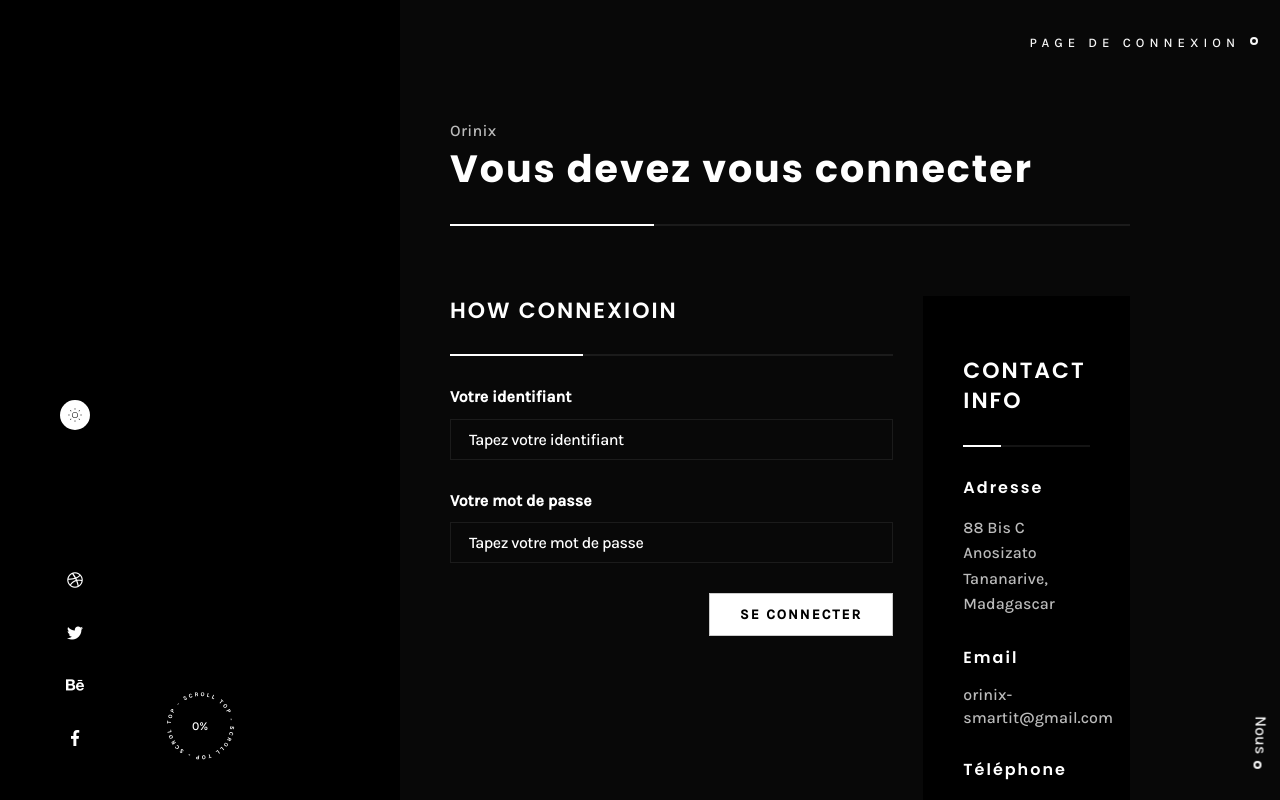
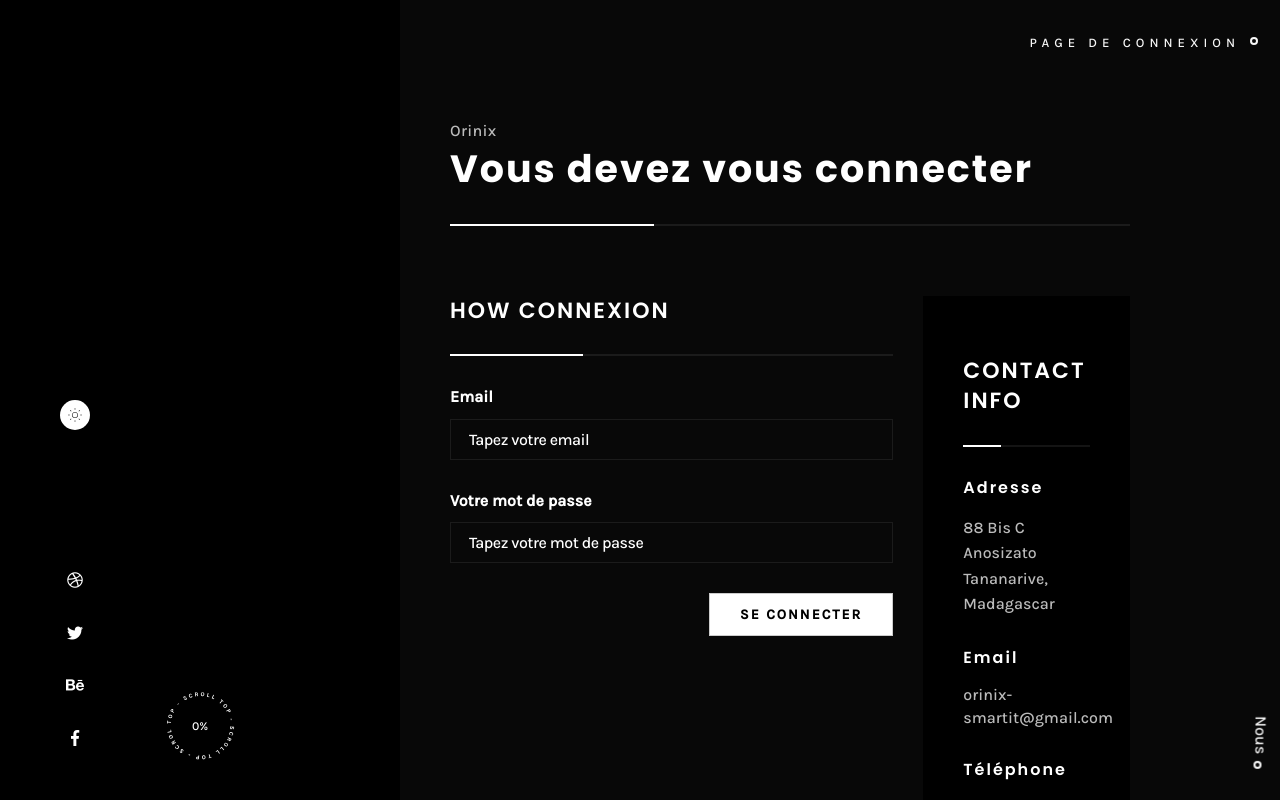
Before and after one commit to loicrasoarahona/Webcup2023, a CodeIgniter app: page /webcup2023/index.php/welcome/index in a window 1280 px wide. Run offline with CodeIgniter, Linux system fonts and the light colour scheme.

Commit message:
template

```diff
--- a/application/config/config.php
+++ b/application/config/config.php
@@ -23,7 +23,7 @@ defined('BASEPATH') or exit('No direct script access allowed');
 | a PHP script and you can easily do that on your own.
 |
 */
-$config['base_url'] = 'http://webcup/';
+$config['base_url'] = 'http://localhost/webcup2023';
 
 /*
 |--------------------------------------------------------------------------
@@ -387,7 +387,7 @@ $config['sess_driver'] = 'files';
 $config['sess_cookie_name'] = 'ci_session';
 $config['sess_samesite'] = 'Lax';
 $config['sess_expiration'] = 7200;
-$config['sess_save_path'] = APPPATH.'sessions';
+$config['sess_save_path'] = APPPATH . 'sessions';
 $config['sess_match_ip'] = FALSE;
 $config['sess_time_to_update'] = 300;
 $config['sess_regenerate_destroy'] = FALSE;
--- a/application/controllers/Signin.php
+++ b/application/controllers/Signin.php
@@ -6,6 +6,6 @@ class Signin extends CI_Controller
 
     public function index()
     {
-        $this->load->view('signin');
+        $this->load->view('login');
     }
 }
--- a/application/views/login.php
+++ b/application/views/login.php
@@ -392,31 +392,8 @@
                     <div class="col-lg-8">
                         <div class="form-box d-flex flex-column">
                             <h4 class="title-block p-relative mb-30 text-uppercase border-section-bottom">How
-                                Connexioin</h4>
-                            <form id="contact-form" class="form w-100" method="post" action="contact.php" data-toggle="validator">
-                                <div class="messages"></div>
-                                <div class="input__wrap controls">
-                                    <div class="form-group">
-                                        <div class="entry-box">
-                                            <label>Votre identifiant</label>
-                                            <input id="form_name" type="text" name="name" placeholder="Tapez votre identifiant" required="required" data-error="Le nom est requis">
-                                        </div>
-                                        <div class="help-block with-errors"></div>
-                                    </div>
-                                    <div class="form-group">
-                                        <div class="entry-box">
-                                            <label>Votre mot de passe</label>
-                                            <input id="form_email" type="email" name="email" placeholder="Tapez votre mot de passe" required="required" data-error="Le mot de passe est requis">
-                                        </div>
-                                        <div class="help-block with-errors"></div>
-                                    </div>
-                                    <div class="text-right">
-                                        <div class="image-zoom w-auto d-inline-block move-circle" data-dsn="parallax">
-                                            <input type="submit" value="Se connecter" class="v-light">
-                                        </div>
-                                    </div>
-                                </div>
-                            </form>
+                                Connexion</h4>
+                            <?php include "signin.php" ?>
                         </div>
                     </div>
 
--- a/application/views/signin.php
+++ b/application/views/signin.php
@@ -1,15 +1,26 @@
 <div>
-    <form action="" method="post">
-        <div class="form-group">
-            <label for="">Email : </label>
-            <input type="email" name="email">
+    <form id="contact-form" class="form w-100" method="post" action="contact.php" data-toggle="validator">
+        <div class="messages"></div>
+        <div class="input__wrap controls">
+            <div class="form-group">
+                <div class="entry-box">
+                    <label>Email</label>
+                    <input id="form_name" type="email" name="email" placeholder="Tapez votre email" required="required" data-error="Le nom est requis">
+                </div>
+                <div class="help-block with-errors"></div>
+            </div>
+            <div class="form-group">
+                <div class="entry-box">
+                    <label>Votre mot de passe</label>
+                    <input id="form_email" type="password" name="mdp" placeholder="Tapez votre mot de passe" required="required" data-error="Le mot de passe est requis">
+                </div>
+                <div class="help-block with-errors"></div>
+            </div>
+            <div class="text-right">
+                <div class="image-zoom w-auto d-inline-block move-circle" data-dsn="parallax">
+                    <input type="submit" value="Se connecter" class="v-light">
+                </div>
+            </div>
         </div>
-
-        <div class="form-group">
-            <label for="">Mot de passe : </label>
-            <input type="password" name="mdp">
-        </div>
-
-        <button type="submit">Se connecter</button>
     </form>
 </div>
```
Also changed, not shown: 2 other files.
